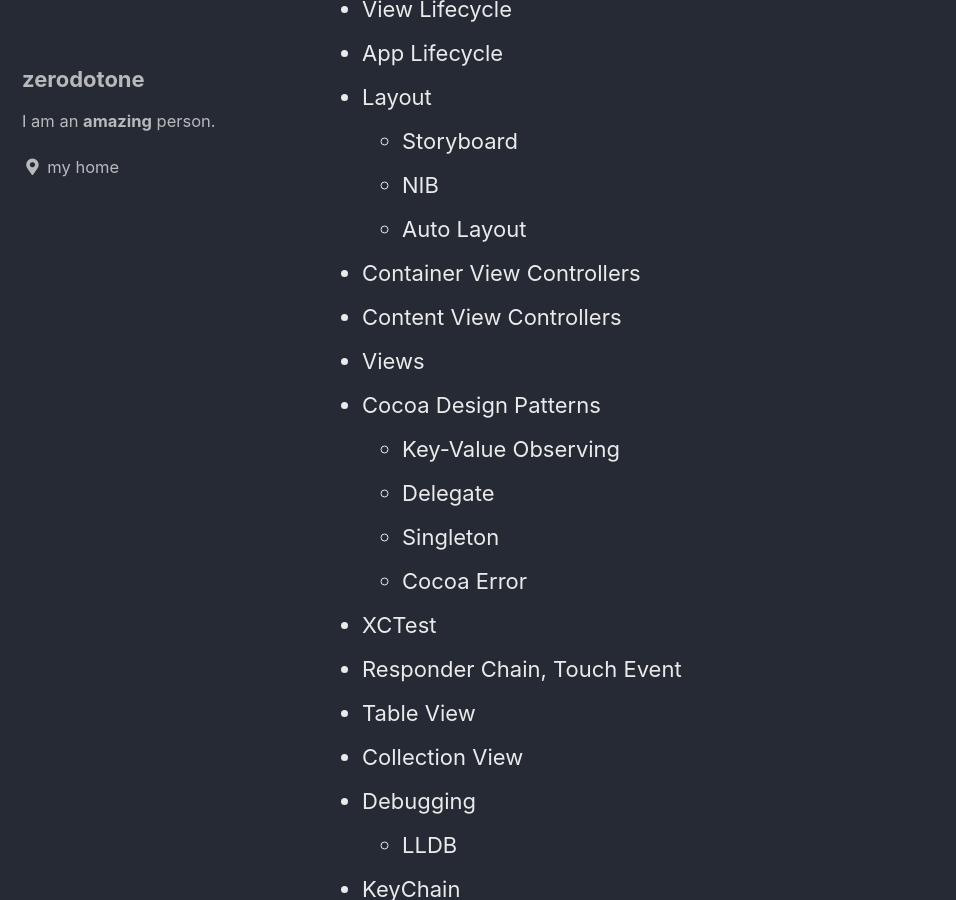
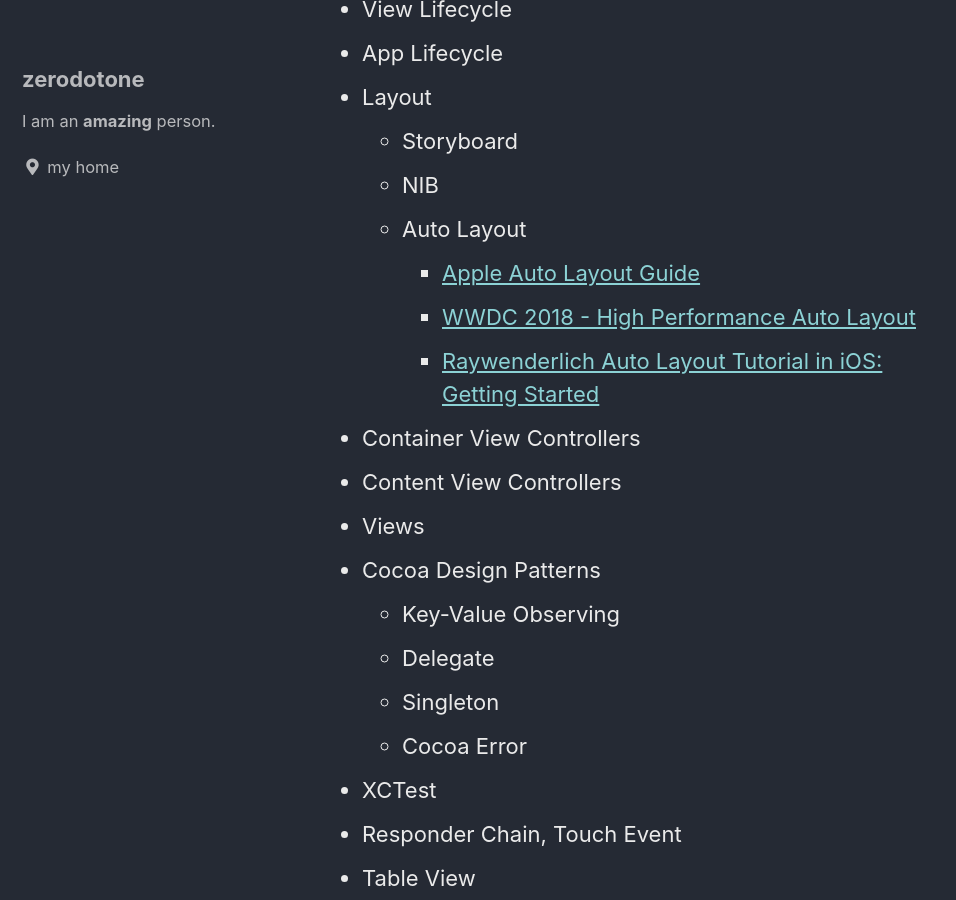
Before and after one commit to zdodev/zdodev.github.io, a Jekyll site: the page built from _posts/2021-04-17-iOS-개발-공부-키워드.md, in a window 1280 px wide and 900 px high, scrolled down 929 px. Shown: the whole window, without its empty margins (0-956 px from the left). Built offline with Jekyll 4.4.1, drawn with Linux system fonts in a browser that asks for light colours; cached includes are drawn as plain includes.

Commit message:
🖋:Auto layout 링크 추가.

```diff
--- a/_posts/2021-04-17-iOS-개발-공부-키워드.md
+++ b/_posts/2021-04-17-iOS-개발-공부-키워드.md
@@ -32,6 +32,9 @@ iOS 개발 공부에 관련한 키워드를 정리해보았습니다.
     -   Storyboard
     -   NIB
     -   Auto Layout
+        -   [Apple Auto Layout Guide](https://developer.apple.com/library/archive/documentation/UserExperience/Conceptual/AutolayoutPG/index.html)
+        -   [WWDC 2018 - High Performance Auto Layout](https://developer.apple.com/videos/play/wwdc2018/220/)
+        -   [Raywenderlich Auto Layout Tutorial in iOS: Getting Started](https://www.raywenderlich.com/811496-auto-layout-tutorial-in-ios-getting-started)
 -   Container View Controllers
 -   Content View Controllers
 -   Views
```
